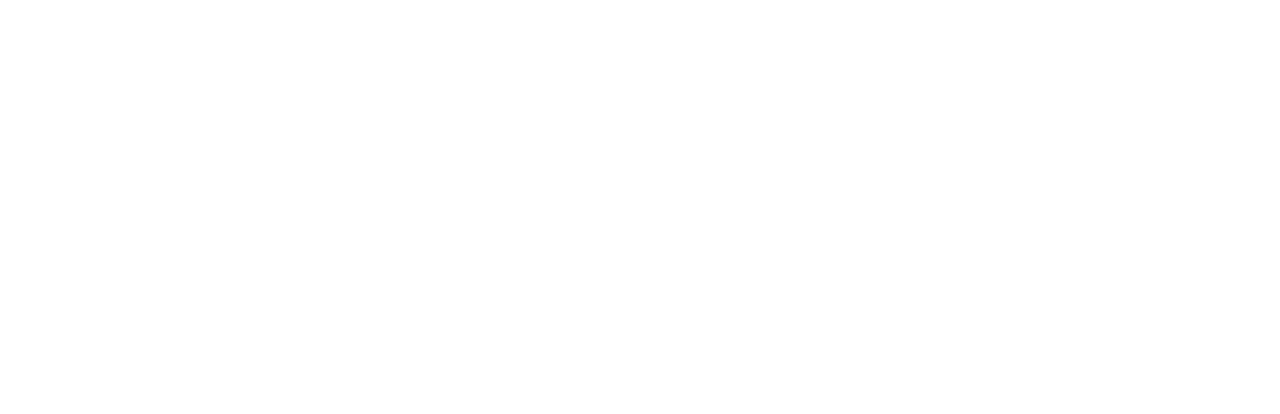
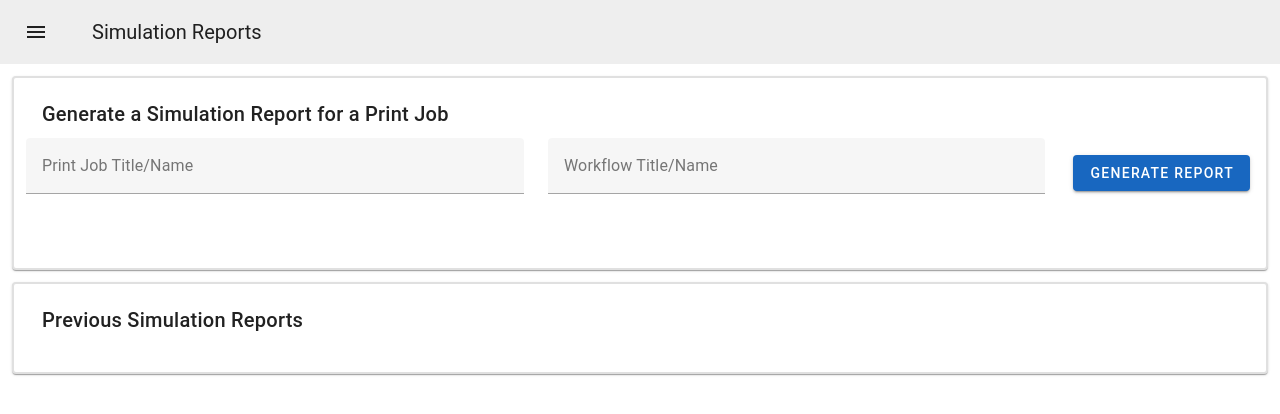
Before and after one commit to amychisholm03/wsuv-cs-capstone-hp, a Vue app in the folder vue-project/: page /SimulationReports in a window 1280 px wide. Before the commit this address had no page. Shown: the top 414 px of the page. Built offline with nearby package versions, Linux system fonts and the light colour scheme.

Commit message:
feat: SimulationReports page (#11)

```diff
--- a/vue-project/src/components/Dashboard.vue
+++ b/vue-project/src/components/Dashboard.vue
@@ -1,12 +1,12 @@
 <template>
   <v-app theme="light">
     <v-toolbar>
-        <v-btn class="pa-3 ma-3 drawer-button" tile icon="$menu" @click="drawer=!drawer"></v-btn>
+      <v-btn class="pa-3 ma-3 drawer-button" tile icon="$menu" @click="drawer = !drawer"></v-btn>
       <v-toolbar-title>Dashboard</v-toolbar-title>
     </v-toolbar>
 
+    <!-- Sidebar -->
     <v-navigation-drawer temporary v-model="drawer" theme="light">
-
       <v-row class="pa-4">
         <v-btn block tile color="light-blue-lighten-1" @click="routeTo('/')">Dashboard</v-btn>
       </v-row>
@@ -19,12 +19,9 @@
         <v-btn block tile @click="routeTo('/Workflows')">Workflows</v-btn>
       </v-row>
 
-
       <v-row>
-          <v-btn block tile>Simulation Reports</v-btn>
+        <v-btn block tile @click="routeTo('/SimulationReports')">Simulation Reports</v-btn>
       </v-row>
-
-
     </v-navigation-drawer>
 
     <v-main>
@@ -35,7 +32,7 @@
 
           </v-card>
 
-            <v-card class="ma-3 dashboard-component" >
+          <v-card class="ma-3 dashboard-component">
             <v-toolbar class="pa-2">Component 2</v-toolbar>
 
           </v-card>
@@ -47,7 +44,7 @@
 
           </v-card>
 
-            <v-card class="ma-3 dashboard-component" >
+          <v-card class="ma-3 dashboard-component">
             <v-toolbar class="pa-2">Component 4</v-toolbar>
 
           </v-card>
@@ -121,7 +118,7 @@
 //// API CALLS ////
 
 const createJob = async () => {
-  if (jobTitle.value.trim() !== '' && pageCount.value.trim() !== '' && rasterizationProfile.value.trim() !== ''){
+  if (jobTitle.value.trim() !== '' && pageCount.value.trim() !== '' && rasterizationProfile.value.trim() !== '') {
     const url = "http://54.200.253.84:80/createJob";
     const data = {
       Title: jobTitle.value.toString(),
@@ -132,7 +129,7 @@
     const response = await fetch(url, {
       method: 'POST',
       mode: 'cors',
-          headers: {'Content-Type': 'application/json'},
+      headers: { 'Content-Type': 'application/json' },
       body: JSON.stringify(data)
     });
 
@@ -157,7 +154,7 @@
 //// OTHER FUNCTIONS ////
 const selectWorkflow = async () => {
   // once API is made for getting default workflow this will send workflow to backend
-  if (selectedWorkflow.value){
+  if (selectedWorkflow.value) {
     message.value = "Workflow: " + selectedWorkflow.value.name + " has been selected";
   } else {
     message.value = "Please select a workflow";
@@ -167,28 +164,25 @@
 </script>
 
 <style>
-
-.drawer-button{
+.drawer-button {
   text-align: left;
 }
 
-.exit-button{
-  border:none;
-  padding:0;
+.exit-button {
+  border: none;
+  padding: 0;
   box-shadow: none;
   background: transparent;
 }
 
 
-.dashboard-component{
-  border:1px;
+.dashboard-component {
+  border: 1px;
   width: 400px;
   height: 400px;
 }
 
-.dashboard-container{
+.dashboard-container {
   max-width: 400px;
 }
-
-
 </style>
--- a/vue-project/src/components/PrintJobs.vue
+++ b/vue-project/src/components/PrintJobs.vue
@@ -2,22 +2,26 @@
   <v-app theme="light">
 
     <v-toolbar>
-        <v-btn class="pa-3 ma-3 drawer-button" tile icon="$menu" @click="drawer=!drawer"></v-btn>
+      <v-btn class="pa-3 ma-3 drawer-button" tile icon="$menu" @click="drawer = !drawer"></v-btn>
       <v-toolbar-title>Print Jobs</v-toolbar-title>
     </v-toolbar>
 
+    <!-- Sidebar -->
     <v-navigation-drawer temporary v-model="drawer" theme="light">
       <v-row class="pa-4">
-          <v-btn block tile color="blue" @click="routeTo('/')">Dashboard</v-btn>
+        <v-btn block tile color="light-blue-lighten-1" @click="routeTo('/')">Dashboard</v-btn>
       </v-row>
+
       <v-row>
         <v-btn block tile @click="routeTo('/PrintJobs')">Print Jobs</v-btn>
       </v-row>
+
       <v-row>
         <v-btn block tile @click="routeTo('/Workflows')">Workflows</v-btn>
       </v-row>
+
       <v-row>
-          <v-btn block tile>Simulation Reports</v-btn>
+        <v-btn block tile @click="routeTo('/SimulationReports')">Simulation Reports</v-btn>
       </v-row>
     </v-navigation-drawer>
 
@@ -26,16 +30,11 @@
         <v-card-title>Create New Print Job Settings</v-card-title>
         <v-form ref="printSettingsForm" fast-fail @submit.prevent="createPrintSettings">
           <v-text-field :rules="titleValidation" label="Title" v-model="printSettings.title" />
-          <v-text-field :rules="pageCountValidation" label="Page Count" type="number" v-model="printSettings.pageCount" />
-          <v-select
-            v-model="printSettings.rasterizationProfile"
-            :rules="rasterizationProfileValidation"
-            :items="printSettings.rasterizationProfiles"
-            label="Rasterization Profile"
-            item-title="text"
-            item-value="value"
-            outlined
-          >
+          <v-text-field :rules="pageCountValidation" label="Page Count" type="number"
+            v-model="printSettings.pageCount" />
+          <v-select v-model="printSettings.rasterizationProfile" :rules="rasterizationProfileValidation"
+            :items="printSettings.rasterizationProfiles" label="Rasterization Profile" item-title="text"
+            item-value="value" outlined>
             <template v-slot:item="{ props, item }">
               <v-list-item v-bind="props" :subtitle="item.raw.profile"></v-list-item>
             </template>
@@ -89,34 +88,34 @@
     pageCount: '',
     rasterizationProfile: '',
     rasterizationProfiles: [
-        { text: 'Black', value: 'Black', profile: 'Standard Color Profile'},
-        { text: 'CMY (Cyan, Magenta, Yellow)', value: 'CMY', profile: 'Standard Color Profile'},
-        { text: 'CMYK (Cyan, Magenta, Yellow, Black)', value: 'CMYK', profile: 'Standard Color Profile'},
-        { text: 'RGB (Red, Green, Blue)', value: 'RGB', profile: 'Standard Color Profile'},
+      { text: 'Black', value: 'Black', profile: 'Standard Color Profile' },
+      { text: 'CMY (Cyan, Magenta, Yellow)', value: 'CMY', profile: 'Standard Color Profile' },
+      { text: 'CMYK (Cyan, Magenta, Yellow, Black)', value: 'CMYK', profile: 'Standard Color Profile' },
+      { text: 'RGB (Red, Green, Blue)', value: 'RGB', profile: 'Standard Color Profile' },
 
-        { text: 'CMYK + Orange + Violet', value: 'CMYKOV', profile: 'Extended Color Profile'},
-        { text: 'CMYK + Orange + Violet + Extra Colorant 1', value: 'CMYKOVM1', profile: 'Extended Color Profile'},
+      { text: 'CMYK + Orange + Violet', value: 'CMYKOV', profile: 'Extended Color Profile' },
+      { text: 'CMYK + Orange + Violet + Extra Colorant 1', value: 'CMYKOVM1', profile: 'Extended Color Profile' },
 
-        { text: 'High Quality (Best Detail)', value: 'HighQuality', profile: 'Specialized Profile'},
-        { text: 'Draft (Fast, Low-Quality)', value: 'Draft', profile: 'Specialized Profile'},
-        { text: 'Photographic (Rich Color, High Detail)', value: 'Photographic', profile: 'Specialized Profile'},
-        { text: 'Line Art (Crisp Lines, No Gradients)', value: 'LineArt', profile: 'Specialized Profile'},
+      { text: 'High Quality (Best Detail)', value: 'HighQuality', profile: 'Specialized Profile' },
+      { text: 'Draft (Fast, Low-Quality)', value: 'Draft', profile: 'Specialized Profile' },
+      { text: 'Photographic (Rich Color, High Detail)', value: 'Photographic', profile: 'Specialized Profile' },
+      { text: 'Line Art (Crisp Lines, No Gradients)', value: 'LineArt', profile: 'Specialized Profile' },
     ],
   }
 );
 
 //// METHODS ////
 const titleValidation = [
-    x => { if (x) return true; return 'Title can not be left empty';}
+  x => { if (x) return true; return 'Title can not be left empty'; }
 ];
 
 
 const pageCountValidation = [
-    x => { if (x) return true; return 'Page count must be non-zero.';}
+  x => { if (x) return true; return 'Page count must be non-zero.'; }
 ];
 
 const rasterizationProfileValidation = [
-    x => { if (x) return true; return 'Rasterization Profile can not be left empty.';}
+  x => { if (x) return true; return 'Rasterization Profile can not be left empty.'; }
 ];
 
 const validateCreatePrintSettings = () => {
@@ -124,14 +123,14 @@
 
   titleValidation.forEach(rule => {
     const result = rule(printSettings.value.title);
-      if (typeof result === "string"){
+    if (typeof result === "string") {
       errors.push(result);
     }
   });
 
   pageCountValidation.forEach(rule => {
     const result = rule(printSettings.value.pageCount);
-      if (typeof result === "string"){
+    if (typeof result === "string") {
       errors.push(result);
     }
 
@@ -139,12 +138,12 @@
 
   rasterizationProfileValidation.forEach(rule => {
     const result = rule(printSettings.value.rasterizationProfile);
-      if (typeof result === "string"){
+    if (typeof result === "string") {
       errors.push(result);
     }
   });
 
-    if (errors.length > 0){
+  if (errors.length > 0) {
     return false;
   }
   return true;
@@ -152,7 +151,7 @@
 
 //// API CALLS ////
 const createPrintSettings = async () => {
-    if (!validateCreatePrintSettings()){
+  if (!validateCreatePrintSettings()) {
     return false;
   }
 
@@ -166,7 +165,7 @@
   const response = await fetch(url, {
     method: 'POST',
     mode: 'cors',
-            headers: {'Content-Type': 'application/json'},
+    headers: { 'Content-Type': 'application/json' },
     body: JSON.stringify(data)
   });
 
@@ -194,27 +193,25 @@
 </script>
 
 <style>
-
-.drawer-button{
+.drawer-button {
   text-align: left;
 }
 
-.exit-button{
-  border:none;
-  padding:0;
+.exit-button {
+  border: none;
+  padding: 0;
   box-shadow: none;
   background: transparent;
 }
 
 
-.dashboard-component{
-  border:1px;
+.dashboard-component {
+  border: 1px;
   width: 400px;
   height: 400px;
 }
 
-.dashboard-container{
+.dashboard-container {
   max-width: 400px;
 }
-
 </style>
--- /dev/null
+++ b/vue-project/src/components/SimulationReports.vue
@@ -0,0 +1,123 @@
+<template>
+    <v-app theme="light">
+        <v-toolbar>
+            <v-btn class="pa-3 ma-3 drawer-button" tile icon="$menu" @click="drawer = !drawer"></v-btn>
+            <v-toolbar-title>Simulation Reports</v-toolbar-title>
+        </v-toolbar>
+
+        <!-- Sidebar -->
+        <v-navigation-drawer temporary v-model="drawer" theme="light">
+            <v-row class="pa-4">
+                <v-btn block tile color="light-blue-lighten-1" @click="routeTo('/')">Dashboard</v-btn>
+            </v-row>
+
+            <v-row>
+                <v-btn block tile @click="routeTo('/PrintJobs')">Print Jobs</v-btn>
+            </v-row>
+
+            <v-row>
+                <v-btn block tile @click="routeTo('/Workflows')">Workflows</v-btn>
+            </v-row>
+
+            <v-row>
+                <v-btn block tile @click="routeTo('/SimulationReports')">Simulation Reports</v-btn>
+            </v-row>
+        </v-navigation-drawer>
+
+        <v-main>
+            <v-card class="ma-3 pa-3" style="border-width:2px;">
+                <v-card-title>Generate a Simulation Report for a Print Job</v-card-title>
+                <v-form ref="simulationReportForm" fast-fail @submit.prevent="getSimulationReport">
+                    <v-row>
+                        <v-col cols="5">
+                            <v-text-field :rules="titleValidation" label="Print Job Title/Name"
+                                v-model="printJobTitle" />
+                        </v-col>
+                        <v-col cols="5">
+                            <v-text-field :rules="titleValidation" label="Workflow Title/Name"
+                                v-model="workflowTitle" />
+                        </v-col>
+                        <v-col cols="2" class="d-flex justify-center align-center">
+                            <v-btn type="submit" class="mb-2" color="primary">Generate Report</v-btn>
+                        </v-col>
+                    </v-row>
+                </v-form>
+                <v-alert class="mt-2" style="background-color:white;">{{ message }}</v-alert>
+            </v-card>
+            <v-card class="ma-3 pa-3" style="border-width:2px;">
+                <v-card-title>Previous Simulation Reports</v-card-title>
+                <v-list>
+                    <v-list-item v-for="(report, index) in simulationReports" :key="index">
+                        <v-list-item-content>
+                            <v-list-item-title>{{ report.title }}</v-list-item-title>
+                            <v-list-item-subtitle>{{ report.details }}</v-list-item-subtitle>
+                        </v-list-item-content>
+                    </v-list-item>
+                </v-list>
+            </v-card>
+        </v-main>
+    </v-app>
+</template>
+
+<script setup>
+import { ref } from "vue";
+import { useRouter } from 'vue-router';
+
+// Router
+const router = useRouter();
+const routeTo = (where) => {
+    router.push(where);
+};
+
+// Component refs
+const message = ref('');
+const drawer = ref(false);
+const printJobTitle = ref('');
+const workflowTitle = ref('');
+const simulationReports = ref([]);
+
+const titleValidation = [
+    x => { if (x) return true; return false; }
+];
+
+const getSimulationReport = async () => {
+    if (!titleValidation[0](printJobTitle.value)) {
+        message.value = 'Print job cannot be left empty';
+        return;
+    }
+    if (!titleValidation[0](workflowTitle.value)) {
+        message.value = 'Workflow cannot be left empty';
+        return;
+    }
+
+    //TODO: make title and workflow not hardcoded
+    const job = "PrintJob 1"; //printJobTitle.value.toString();
+    const workflow = "Workflow 1";
+    const apiUrl = `http://api.wsuv-hp-capstone.com/getSimulationReport?title=${encodeURIComponent(job)}&workflow=${encodeURIComponent(workflow)}`;
+
+    await fetch(apiUrl)
+        .then(response => response.json())
+        .then(data => {
+            // Remove fields with "id" in them
+            const cleanData = JSON.parse(JSON.stringify(data), (key, value) => {
+                return key.toLowerCase().includes("id") ? undefined : value;
+            });
+            const report = JSON.stringify(cleanData["SimulationReport"], null, 2);
+            message.value = "Simulation Report for '" + job + "' generated.";
+            simulationReports.value.push({ title: `${job} with ${workflow}`, details: report });
+        })
+        .catch(error => {
+            message.value = 'Failed to generate report: ' + error;
+        }).finally(() => {
+            setTimeout(() => {
+                message.value = '';
+            }, 3000);
+        });
+}
+</script>
+
+<style>
+.drawer-button {
+    text-align: left;
+}
+</style>
--- a/vue-project/src/components/Workflows.vue
+++ b/vue-project/src/components/Workflows.vue
@@ -1,22 +1,26 @@
 <template>
     <v-app theme="light">
         <v-toolbar>
-            <v-btn class="pa-3 ma-3 drawer-button" tile icon="$menu" @click="drawer=!drawer"></v-btn>
+            <v-btn class="pa-3 ma-3 drawer-button" tile icon="$menu" @click="drawer = !drawer"></v-btn>
             <v-toolbar-title>Print Jobs</v-toolbar-title>
         </v-toolbar>
 
+        <!-- Sidebar -->
         <v-navigation-drawer temporary v-model="drawer" theme="light">
             <v-row class="pa-4">
-                <v-btn block tile color="blue" @click="routeTo('/')">Dashboard</v-btn>
+                <v-btn block tile color="light-blue-lighten-1" @click="routeTo('/')">Dashboard</v-btn>
             </v-row>
+
             <v-row>
                 <v-btn block tile @click="routeTo('/PrintJobs')">Print Jobs</v-btn>
             </v-row>
+
             <v-row>
                 <v-btn block tile @click="routeTo('/Workflows')">Workflows</v-btn>
             </v-row>
+
             <v-row>
-                <v-btn block tile>Simulation Reports</v-btn>
+                <v-btn block tile @click="routeTo('/SimulationReports')">Simulation Reports</v-btn>
             </v-row>
         </v-navigation-drawer>
         <v-main>
@@ -46,16 +50,16 @@
 
 //// METHODS ////
 const titleValidation = [
-        x => { if (x) return true; return 'Title can not be left empty';}
+    x => { if (x) return true; return 'Title can not be left empty'; }
 ];
 
 
 const pageCountValidation = [
-        x => { if (x) return true; return 'Page count must be non-zero.';}
+    x => { if (x) return true; return 'Page count must be non-zero.'; }
 ];
 
 const rasterizationProfileValidation = [
-        x => { if (x) return true; return 'Rasterization Profile can not be left empty.';}
+    x => { if (x) return true; return 'Rasterization Profile can not be left empty.'; }
 ];
 
 const validateWorkflows = () => {
@@ -78,6 +82,4 @@
 </script>
 
 
-<style>
-
-</style>
+<style></style>
--- a/vue-project/src/router/index.js
+++ b/vue-project/src/router/index.js
@@ -10,11 +10,13 @@
 import Dashboard from '@/components/Dashboard.vue'
 import PrintJobs from '@/components/PrintJobs.vue'
 import Workflows from '@/components/Workflows.vue'
+import SimulationReports from '@/components/SimulationReports.vue'
 
 const routes = [
 	{ path: '/', component: Dashboard},
 	{ path: '/PrintJobs', component: PrintJobs},
   { path: '/Workflows', component: Workflows},
+  { path: '/SimulationReports', component: SimulationReports},
 ];
 
 
```
Lines whose indentation alone changed are shown as unchanged.
